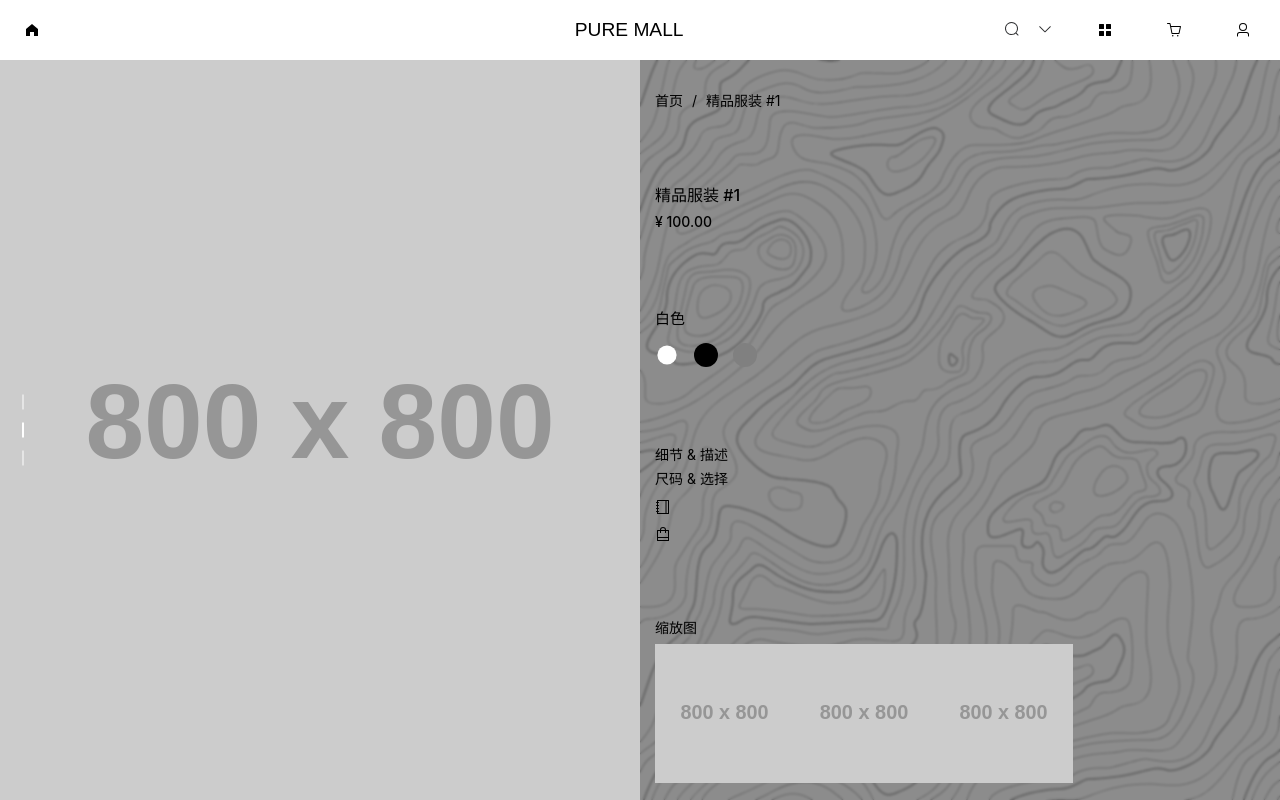
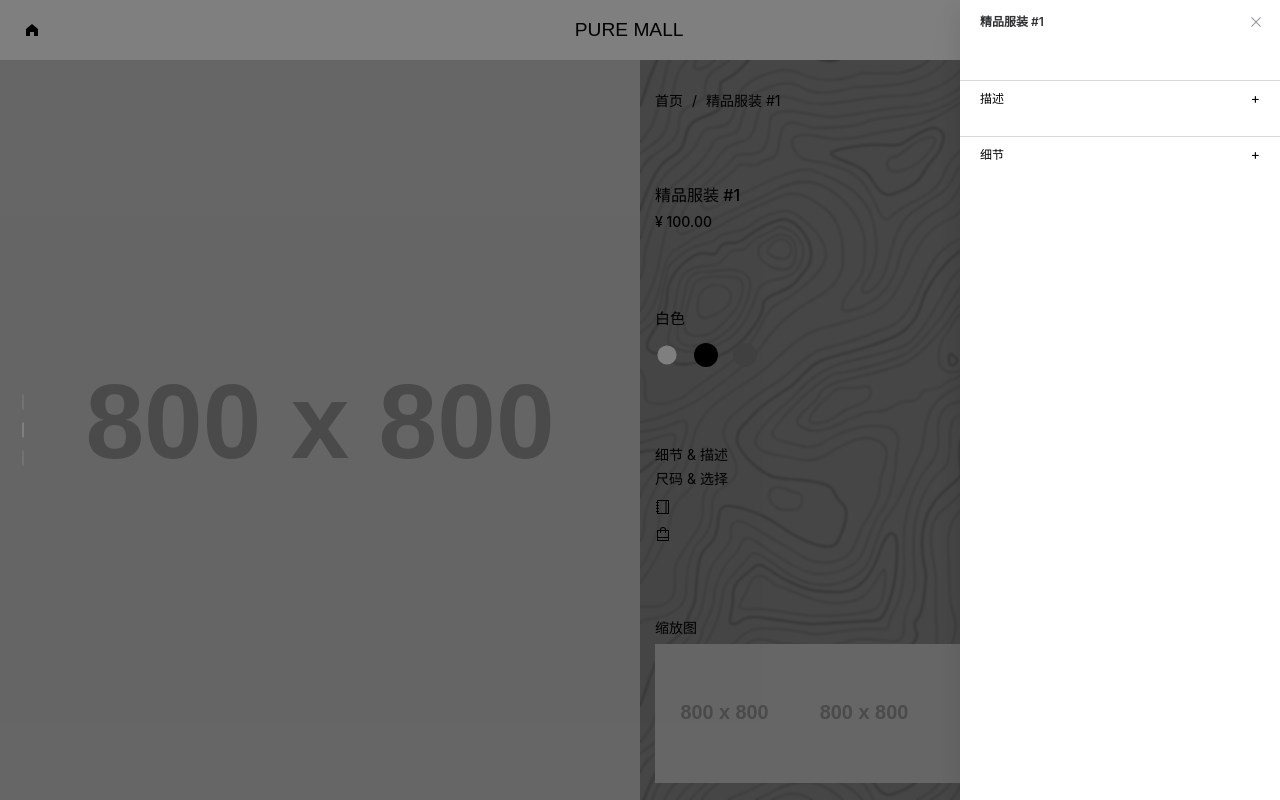
Before and after one commit to 7KING1JOKER/pure-mall-vue3, a Vue app in the folder pure-mall-vue3/: page /product/1 in a window 1280 px wide. Both pictures are taken after a click on the element "细节 & 描述". Built offline with nearby package versions, Linux system fonts and the light colour scheme.

Commit message:
完成ProductDetailsDialog + 小幅修改base样式

```diff
--- a/pure-mall-vue3/components.d.ts
+++ b/pure-mall-vue3/components.d.ts
@@ -22,6 +22,7 @@ declare module 'vue' {
     ElCascader: typeof import('element-plus/es')['ElCascader']
     ElCheckbox: typeof import('element-plus/es')['ElCheckbox']
     ElCol: typeof import('element-plus/es')['ElCol']
+    ElCollapseTransition: typeof import('element-plus/es')['ElCollapseTransition']
     ElDatePicker: typeof import('element-plus/es')['ElDatePicker']
     ElDescriptions: typeof import('element-plus/es')['ElDescriptions']
     ElDescriptionsItem: typeof import('element-plus/es')['ElDescriptionsItem']
--- a/pure-mall-vue3/src/api/productDatabase.js
+++ b/pure-mall-vue3/src/api/productDatabase.js
@@ -86,6 +86,7 @@ export const productDatabase = (() => {
         '适用场景': '日常/旅行'
       };
     }
+    briefText = `PURE致力于革新衣橱中的经典单品，而这款T恤便是品牌设计思路的体现。这款T恤在宽松的剪裁比例中，延续休闲的圆领设计，并注入细腻的针织肌理，构筑不凡的简约质感。\n\n- 休闲版型\n- 圆领设计\n- 短袖款式\n- 罗纹收边\n\n100%棉。不含配饰/可机洗\n\n尺码M码的后衣长为64厘米`;
 
     // 创建商品详情对象
     const productDetail = {
@@ -101,7 +102,7 @@ export const productDatabase = (() => {
         { id: 2, name: '黑色', price: baseProduct.price, stock: 80 },
         { id: 3, name: '灰色', price: baseProduct.price, stock: 60 }
       ],
-      detail: `<div style="padding: 20px;"><h2>产品详情</h2><p>${detailText}</p><h3>产品特点</h3><ul><li>优质面料，舒适亲肤</li><li>时尚设计，百搭款式</li><li>精致做工，耐洗耐穿</li><li>多色可选，满足不同需求</li></ul></div>`,
+      detail: `100% 棉 / 中温熨烫,不可干洗,需要时只可用非氯性漂白剂,平放晾干,温和机洗（最高温度30℃） 款号: 1263697001`,
       params: Object.entries(paramValues).map(([key, value]) => ({ name: key, value })),
       reviews: [
         {
--- a/pure-mall-vue3/src/layouts/ProductDetailsDialog.vue
+++ b/pure-mall-vue3/src/layouts/ProductDetailsDialog.vue
@@ -1,11 +1,124 @@
 <template>
+    <div class="product-details-dialog">
+        <!-- 商品详情弹窗 -->
+        <el-dialog
+            :title="product?.name || '商品详情'"
+            v-model="productStore.productDetailsDialogVisible"
+            top="0" width="25%"
+            transition="fade" open-delay="0.3s"
+        >
 
+        <!-- 商品描述 -->
+        <div class="product-description">
+            <div class="size-guider-header" @click="toggleGuiderDesc">
+                <span class="size-guider-title">描述</span>
+                <span class="size-guider-icon">{{ isDescExpanded ? '-' : '+' }}</span>
+            </div>
+            <el-collapse-transition>
+                <div v-if="isDescExpanded" class="size-guider-content">
+                    <div v-html="formatText(product?.brief || '暂无描述')" class="product-font-content"></div>
+                </div>
+            </el-collapse-transition>
+        </div>
+
+        <div class="product-details">
+             <div class="size-guider-header" @click="toggleGuiderDetails">
+                <span class="size-guider-title">细节</span>
+                <span class="size-guider-icon">{{ isDetailsExpanded ? '-' : '+' }}</span>
+            </div>
+            <el-collapse-transition>
+                <div v-if="isDetailsExpanded" class="size-guider-content">
+                    <div v-html="(product?.detail || '暂无描述')" class="product-font-content"></div>
+                </div>
+            </el-collapse-transition>
+        </div>
+        </el-dialog>
+    </div>
 </template>
 
 <script setup>
+import { ref } from 'vue';
+import { storeToRefs } from 'pinia';
+import { useProductStore } from '../store/product';
+
+// 使用store
+const productStore = useProductStore();
+
+const {
+    productDetailsDialogVisible,
+    product
+} = storeToRefs(productStore);
+
+// 商品展开状态
+const isDetailsExpanded = ref(false);
+const isDescExpanded = ref(false);
+
+// 切换描述展开状态
+const toggleGuiderDesc = () => {
+    isDescExpanded.value = !isDescExpanded.value;
+};
+
+// 切换细节展开状态
+const toggleGuiderDetails = () => {
+    isDetailsExpanded.value = !isDetailsExpanded.value;
+};
+
+// 格式化文本，将换行符转换为HTML换行标签
+const formatText = (text) => {
+    if (!text) return '';
+    // 替换换行符为<br>标签
+    let formattedText = text.replace(/\n/g, '<br>');
+    // 保留列表项的格式
+    formattedText = formattedText.replace(/(<br>)-/g, '<br>-');
+    return formattedText;
+};
 
 </script>
 
 <style scoped>
 
+.product-description {
+  margin-top: 30px;
+  border-top: 1px solid rgba(0, 0, 0, 0.15);
+  padding-top: 8px;
+  padding-left: 20px;
+  padding-right: 20px;
+}
+
+.size-guider-header {
+  display: flex;
+  justify-content: space-between;
+  align-items: center;
+  cursor: pointer;
+  padding-bottom: 10px;
+}
+
+.size-guider-title {
+  font-size: 12px;
+  color: #000;
+}
+
+.size-guider-icon {
+  font-size: 14px;
+  color: #000;
+  transition: transform 0.3s ease;
+}
+
+.size-guider-content {
+  padding-top: 10px;
+  overflow: hidden;
+}
+
+.size-guider-content .product-font-content {
+  font-size: 12px;
+  color: #000;
+}
+
+.product-details {
+  margin-top: 20px;
+  border-top: 1px solid rgba(0, 0, 0, 0.15);
+  padding-top: 8px;
+  padding-left: 20px;
+  padding-right: 20px;
+}
 </style>
--- a/pure-mall-vue3/src/layouts/ProductSizeDialog.vue
+++ b/pure-mall-vue3/src/layouts/ProductSizeDialog.vue
@@ -4,7 +4,7 @@
         <el-dialog
             title="尺码选择"
             v-model="productStore.productSizeDialogVisible"
-            top="0" width="25%" border-radius="0px"
+            top="0" width="25%"
             transition="fade" open-delay="0.3s"
         >
         <!-- 尺码选择方块 -->
@@ -20,11 +20,11 @@
                 <span class="size-guider-title">尺码规格说明</span>
                 <span class="size-guider-icon">{{ isGuiderExpanded ? '-' : '+' }}</span>
             </div>
-            <transition name="slide">
+            <el-collapse-transition>
                 <div v-if="isGuiderExpanded" class="size-guider-content">
                     <img src="../assets/product-size-guider.png" alt="尺码说明图" class="size-guider-image">
                 </div>
-            </transition>
+            </el-collapse-transition>
         </div>
         </el-dialog>
     </div>
@@ -42,7 +42,7 @@ const { isGuiderExpanded } = storeToRefs(productStore);
 
 // 方法直接从productStore调用，不需要使用storeToRefs
 const toggleGuider = () => {
-    productStore.toggleGuider();
+  productStore.toggleGuider();
 };
 
 </script>
@@ -50,7 +50,10 @@ const toggleGuider = () => {
 <style scoped>
 
 .size-squres {
-  margin-top: 30px;
+  margin-top: 20px;
+  padding-top: 8px;
+  padding-left: 20px;
+  padding-right: 20px;
   display: flex;
   flex-wrap: wrap;
   justify-content: flex-start;
@@ -78,7 +81,9 @@ const toggleGuider = () => {
 .size-guider {
   margin-top: 30px;
   border-top: 1px solid rgba(0, 0, 0, 0.15);
-  padding-top: 20px;
+  padding-top: 8px;
+  padding-left: 20px;
+  padding-right: 20px;
 }
 
 .size-guider-header {
```
Also changed, not shown: pure-mall-vue3/src/assets/base.css.
